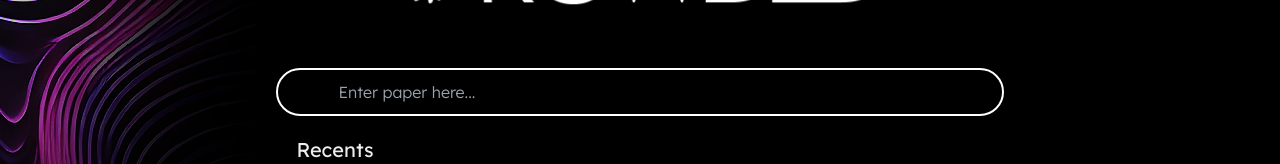
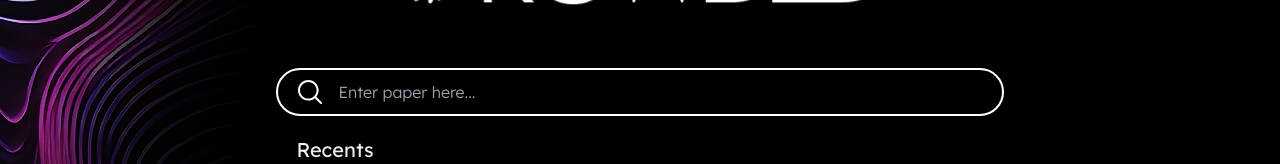
Before and after one commit to br-Chan/Exam-Comparison-Board, a Next.js app: page /search in a window 1280 px wide. Shown: the part 311-475 px from the top of the page. Built offline with nearby package versions, Linux system fonts and the light colour scheme.

Commit message:
added forcing path to be white for search icon

```diff
--- a/src/app/components/searchbar.tsx
+++ b/src/app/components/searchbar.tsx
@@ -14,7 +14,7 @@ export default function Searchbar({ placeholder, callback, className }: { placeh
 
     return (
         <div className={` rounded-full h-12 border-white border-2 flex px-5 gap-4 ${className}`}>
-            <Image src="/magnifying.svg" className=" dark:invert" alt="search" width="24" height="24"/>
+            <Image src="/magnifying.svg" className="white-filter" alt="search" width="24" height="24"/>
             <input type="text" placeholder={placeholder} value={value} onChange={handleChange} onKeyDown={handleEnter} className="flex-grow outline-none bg-transparent text-base font-light"/>
         </div>
     )
--- a/src/app/globals.css
+++ b/src/app/globals.css
@@ -19,3 +19,7 @@ body {
   background: var(--background);
   font-family: Arial, Helvetica, sans-serif;
 }
+
+.white-filter {
+  filter: invert(100%);
+}
```
